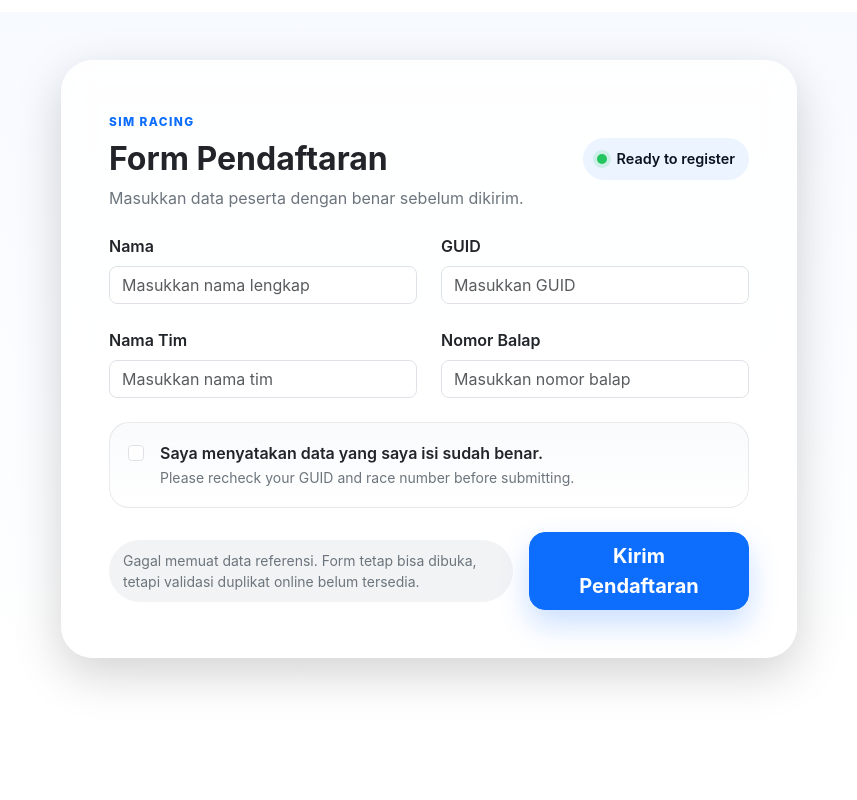
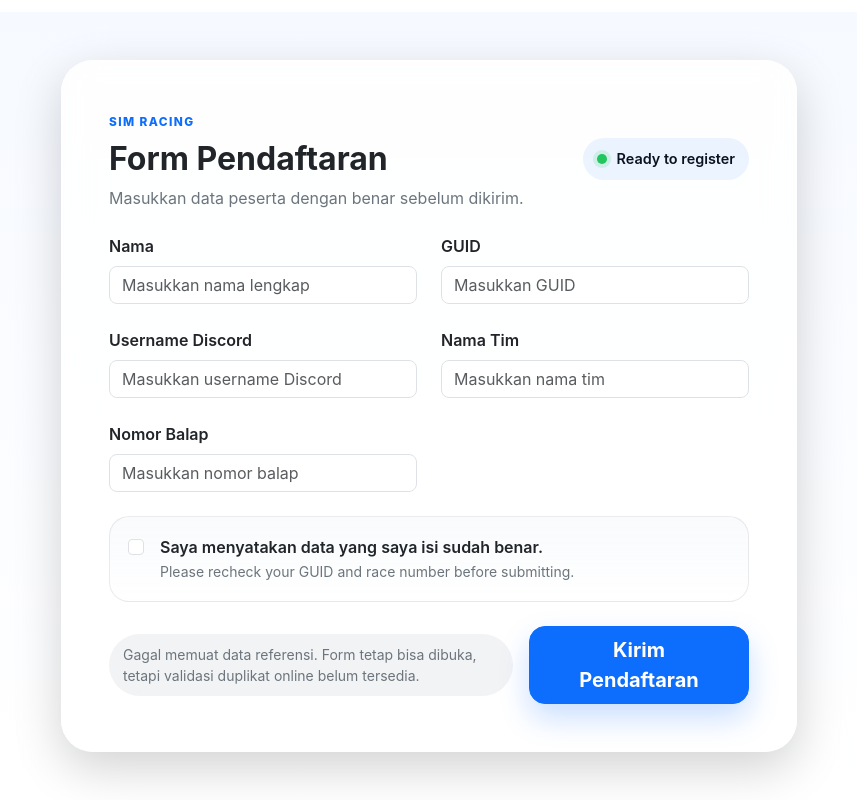
Before and after one commit to rkhaidir/owt-registration, a React (Vite) app: page / in a window 1280 px wide. Shown: the part 707-1507 px from the top of the page, without its empty margins (211-1068 px from the left). Before the commit the page ends 1413 px from the top, so only its background shows below. Built offline with nearby package versions, Linux system fonts and the light colour scheme; no server answers.

Commit message:
add input username discord

```diff
--- a/src/components/RegistrationForm.jsx
+++ b/src/components/RegistrationForm.jsx
@@ -49,6 +49,15 @@ export default function RegistrationForm({
               onChange={onChange}
               placeholder={t.guidPlaceholder}
               error={errors.guid}
+            />
+
+            <FormField
+              label={t.discordUsername}
+              name="discordUsername"
+              value={form.discordUsername}
+              onChange={onChange}
+              placeholder={t.discordUsernamePlaceholder}
+              error={errors.discordUsername}
             />
 
             <FormField
--- a/src/i18n/translations.js
+++ b/src/i18n/translations.js
@@ -51,6 +51,9 @@ export const translations = {
     raceNumberUsed: "Nomor balap sudah digunakan. Silakan pilih nomor lain.",
     invalidRaceNumber:
       "Nomor balap harus 1 sampai 999 dan tidak boleh diawali nol.",
+    discordUsername: "Username Discord",
+    discordUsernamePlaceholder: "Masukkan username Discord",
+    requiredDiscordUsername: "Username Discord wajib diisi.",
     registrationClosedTitle: "Pendaftaran Ditutup",
     registrationClosed: "Pendaftaran saat ini ditutup.",
     configWarning:
@@ -109,6 +112,9 @@ export const translations = {
       "Race number has already been used. Please choose another number.",
     invalidRaceNumber:
       "Race number must be between 1 and 999 and must not start with zero.",
+    discordUsername: "Discord Username",
+    discordUsernamePlaceholder: "Enter Discord username",
+    requiredDiscordUsername: "Discord username is required.",
     registrationClosedTitle: "Registration Closed",
     registrationClosed: "Registration is currently closed.",
     configWarning:
--- a/src/pages/HomePage.jsx
+++ b/src/pages/HomePage.jsx
@@ -7,7 +7,7 @@ import { translations } from "../i18n/translations";
 import { normalizeRaceNumber, normalizeText } from "../utils/helpers";
 
 const APP_SCRIPT_URL =
-  "https://script.google.com/macros/s/AKfycbxTBqczsnL1meYn1R-8A085YSQfBQxzvnJUT73Gz_tHVbfPAbtFBiNVC9nW3hEA5hWtcQ/exec";
+  "https://script.google.com/macros/s/AKfycbzH1y5YJHNhuqPpaOTNNurIHLHc6pUFXiWPR25QjuQGCatENbxtRzGJl-t8Ggz6Clsrag/exec";
 
 export default function HomePage() {
   const navigate = useNavigate();
@@ -17,6 +17,7 @@ export default function HomePage() {
   const [form, setForm] = useState({
     nama: "",
     guid: "",
+    discordUsername: "",
     team: "",
     nomorBalap: "",
   });
@@ -107,6 +108,8 @@ export default function HomePage() {
 
     if (!form.nama.trim()) nextErrors.nama = t.requiredName;
     if (!form.guid.trim()) nextErrors.guid = t.requiredGuid;
+    if (!form.discordUsername.trim())
+      nextErrors.discordUsername = t.requiredDiscordUsername;
     if (!form.team.trim()) nextErrors.team = t.requiredTeam;
 
     if (!form.nomorBalap.trim()) {
@@ -173,6 +176,7 @@ export default function HomePage() {
       const body = new URLSearchParams({
         nama: form.nama,
         guid: form.guid,
+        discordUsername: form.discordUsername,
         team: form.team,
         nomorBalap: form.nomorBalap,
       });
@@ -194,7 +198,13 @@ export default function HomePage() {
         normalizeRaceNumber(form.nomorBalap),
       ]);
       setStatusText(t.sent);
-      setForm({ nama: "", guid: "", team: "", nomorBalap: "" });
+      setForm({
+        nama: "",
+        guid: "",
+        discordUsername: "",
+        team: "",
+        nomorBalap: "",
+      });
       setConfirmed(false);
       setErrors({});
       navigate("/success");
```
